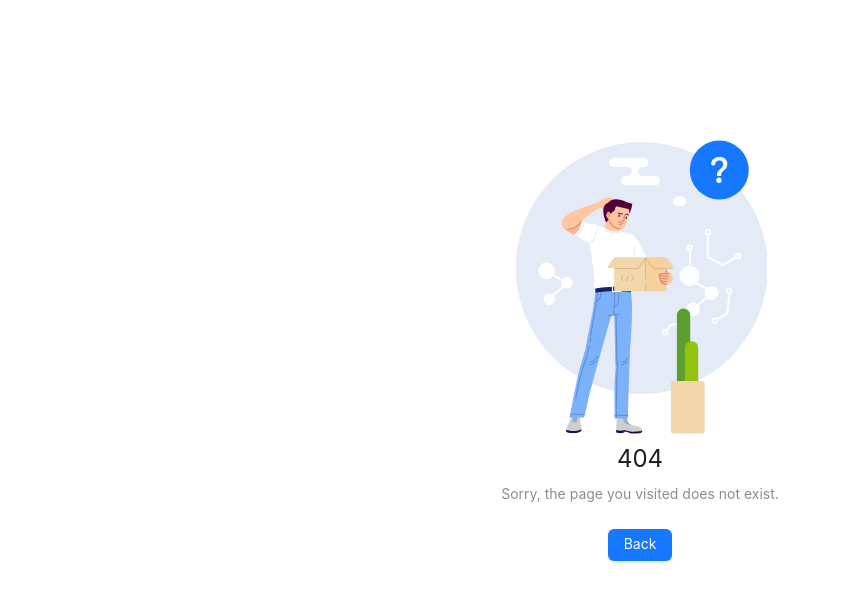
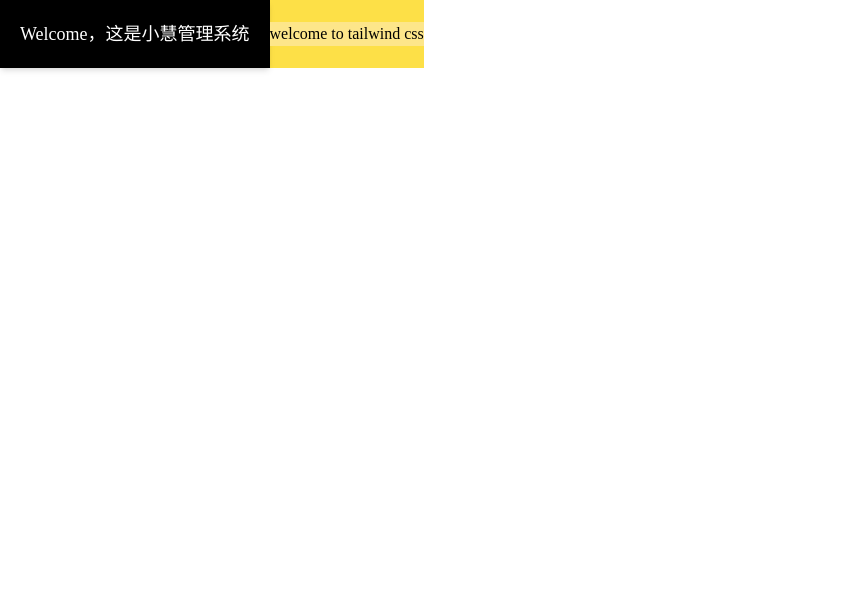
Before and after one commit to Arterning/love-hui, a React (Vite) app in the folder client/: page /test in a window 1280 px wide. Before the commit this address had no page. Shown: the top 602 px of the page, without its empty margins (0-841 px from the left). Built offline with nearby package versions, Linux system fonts and the light colour scheme; a small style sheet from the web is missing.

Commit message:
introduce tailwind css

```diff
--- /dev/null
+++ b/client/postcss.config.js
@@ -0,0 +1,10 @@
+module.exports = {
+  plugins: {
+    "postcss-import": {},
+    "postcss-nesting": {},
+    "tailwindcss/nesting": {},
+    tailwindcss: {},
+    autoprefixer: {},
+    "postcss-mixins": {},
+  },
+};
--- a/client/src/router/routes.tsx
+++ b/client/src/router/routes.tsx
@@ -25,6 +25,12 @@
 const InnerMessage = lazy(() => import('@/views/setting/inner-message'))
 const Notification = lazy(() => import('@/views/setting/notification'))
 const Account = lazy(() => import('@/views/setting/account'))
+
+/**
+ * 这个是tailwind-css 测试页面
+ * 必须加上lazy 否则会污染原来的样式
+ */
+const Test = lazy(() => import('@/views/test/Test'))
 
 export function MainRoutes() {
   const _Login = <PrivateRoute element={Login} meta={{
@@ -209,6 +215,10 @@
       ]
     },
     {
+      path: '/test',
+      element: <Test/>
+    },
+    {
       path: '*',
       element: <PrivateRoute element={NoMatch} meta={{
         requiresAuth: false,
--- /dev/null
+++ b/client/src/styles/app.css
@@ -0,0 +1,5 @@
+html,
+body,
+#root {
+  @apply tw-bg-white tw-h-[100vh] tw-w-full tw-flex;
+}
--- /dev/null
+++ b/client/src/styles/index.css
@@ -0,0 +1,7 @@
+@import "tailwindcss/base";
+@import "./tailwind/base.css";
+@import "tailwindcss/components";
+@import "./tailwind/components.css";
+@import "tailwindcss/utilities";
+@import "./tailwind/utilities.css";
+@import "./app.css";
--- /dev/null
+++ b/client/src/styles/tailwind/base.css
@@ -0,0 +1,6 @@
+@layer base {
+  html {
+    font-family: var(--font-family-base);
+    font-size: var(--font-size-base);
+  }
+}
--- /dev/null
+++ b/client/src/styles/tailwind/components.css
@@ -0,0 +1,2 @@
+@layer components {
+}
--- /dev/null
+++ b/client/src/styles/tailwind/utilities.css
@@ -0,0 +1,2 @@
+@layer utilities {
+}
--- /dev/null
+++ b/client/src/styles/vars.css
@@ -0,0 +1,9 @@
+:root {
+  --font-size-base: 0.875rem;
+  --font-family-standard: "Source Sans Pro", "Hiragino Sans GB",
+    "Microsoft Yahei", simsun, helvetica, arial, sans-serif, monospace;
+  --font-family-kaiti: "楷体", "STKaiti", "Source Sans Pro", "Hiragino Sans GB",
+    "Microsoft Yahei", simsun, helvetica, arial, sans-serif, monospace;
+  --font-family-firacode: "Fira Code", "Source Sans Pro", "Hiragino Sans GB",
+    "Microsoft Yahei", simsun, helvetica, arial, sans-serif, monospace;
+}
--- /dev/null
+++ b/client/src/views/test/Test.tsx
@@ -0,0 +1,16 @@
+import "@/styles/index.css"
+
+const Test = () => {
+  return (
+    <div className="tw-w-full tw-bg-yellow-300 tw-flex tw-items-center tw-justify-center">
+      <div className="tw-shadow-md tw-p-5 tw-bg-black tw-text-center tw-text-white tw-text-lg">
+        Welcome，这是<span>小慧管理系统</span>
+      </div>
+      <div className="tw-bg-amber-200">
+        <span>welcome to tailwind css</span>
+      </div>
+    </div>
+  )
+}
+
+export default Test
--- /dev/null
+++ b/client/tailwind.config.js
@@ -0,0 +1,24 @@
+/** @type {import('tailwindcss').Config} */
+module.exports = {
+  prefix: "tw-",
+  darkMode: "class",
+  content: ["./index.html", "./src/**/*.{js,ts,jsx,tsx}"],
+  theme: {
+    screens: {
+      xs: "480px",
+      sm: "576px",
+      md: "768px",
+      lg: "992px",
+      xl: "1200px",
+      "2xl": "1400px",
+    },
+    extend: {
+      fontFamily: {
+        standard: "var(--font-family-standard)",
+        firacode: "var(--font-family-firacode)",
+        kaiti: "var(--font-family-kaiti)",
+      },
+    },
+  },
+  plugins: [],
+};
```
Also changed, not shown: 1 other file (tests, documents, lock files or other folders).
